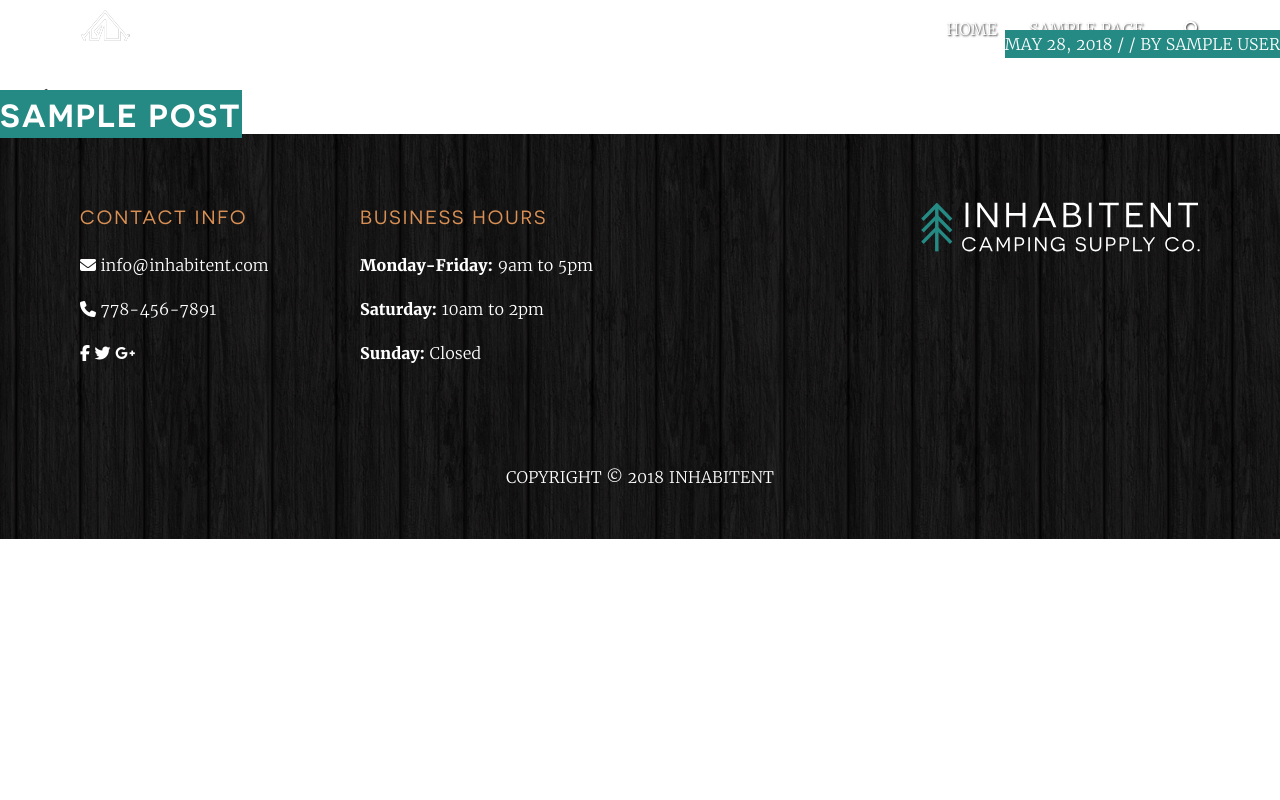
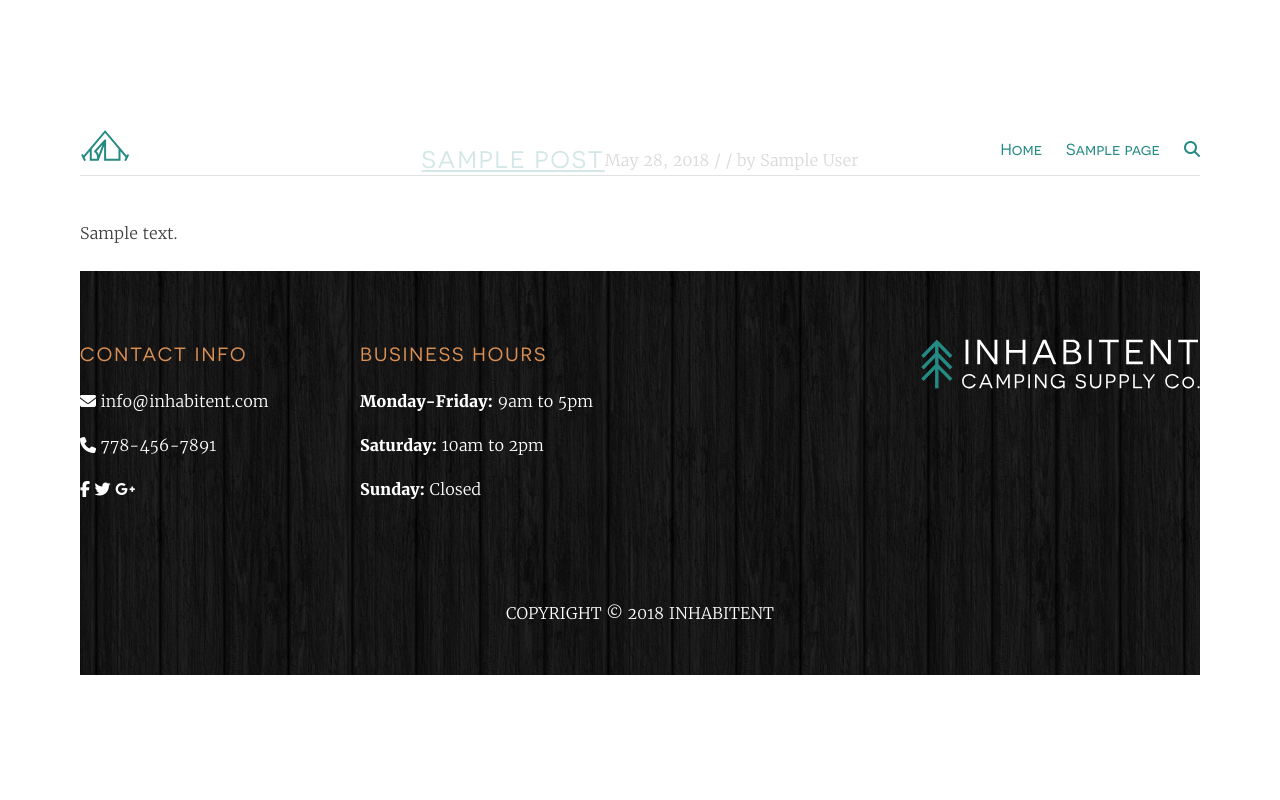
Before and after one commit to Showwtime/inhabitent, a WordPress theme: template themes/inhabitent/home.php in a window 1280 px wide. Run offline with PHP 8.4 and a stand-in for WordPress, Linux system fonts and the light colour scheme; the site name, menu and one post (Sample post) are stand-ins, and other content is empty; some libraries are stand-ins or nearby versions.

Commit message:
completely refactored header navigation bar

```diff
--- /dev/null
+++ b/themes/inhabitent/build/js/inhabitent-script.min.js
@@ -0,0 +1 @@
+jQuery("body").append(" ");
--- a/themes/inhabitent/header.php
+++ b/themes/inhabitent/header.php
@@ -16,18 +16,19 @@
 		<?php wp_head(); ?>
 	</head>
 
-	<body <?php body_class(); ?>>
+	<body class="container" <?php body_class(); ?>>
 		<div id="page" class="hfeed site">
 			<a class="skip-link screen-reader-text" href="#content"><?php esc_html( 'Skip to content' ); ?></a>
 
-			<header id="masthead" class="site-header" role="banner">
-			<div class="container">
+			<header id="masthead" class="site-header container" role="banner">
+			<div class="fixed-header">
 				<div class="site-branding">
 					<div class="logo">
 						<h1 class="site-title screen-reader-text"><a href="<?php echo esc_url( home_url( '/' ) ); ?>" rel="home"><?php bloginfo( 'name' ); ?></a></h1>
-						<a href="<?php echo get_home_url( '/' );?>"> <img src="<?php echo get_template_directory_uri() ?>/assets/images/logos/inhabitent-logo-tent-white.svg" width="50px" alt="home"></a>
+						<a href="<?php echo get_home_url( '/' );?>"> <img src="<?php echo get_template_directory_uri() ?>/assets/images/logos/inhabitent-logo-tent.svg" width="50px" alt="home"></a>
 					</div>
 				</div><!-- .site-branding -->
+
 
 				<nav id="site-navigation" class="main-navigation" role="navigation">
 					<button class="menu-toggle" aria-controls="primary-menu" aria-expanded="false"><?php esc_html( 'Primary Menu' ); ?></button>
@@ -36,6 +37,7 @@
 					<i class="fa fa-search"></i>
 					</div>
 				</nav><!-- #site-navigation -->
+
 			</div>
 			</header><!-- #masthead -->
 
--- a/themes/inhabitent/sass/_variables.scss
+++ b/themes/inhabitent/sass/_variables.scss
@@ -15,9 +15,9 @@ $color__background-pre: #eee;
 $color__background-ins: #fff9c0;
 $color__border-abbr: #666;
 
-$color__link: royalblue;
-$color__link-visited: purple;
-$color__link-hover: midnightblue;
+$color__link: #248A83;
+$color__link-visited: #248A83;
+$color__link-hover: #2f1339;
 
 // Typography
 
--- a/themes/inhabitent/sass/style.scss
+++ b/themes/inhabitent/sass/style.scss
@@ -75,8 +75,6 @@ body,
 	font-style: normal;
 	font-weight: normal;
 	line-height: 1.75;
-	background: #fff;
-	color: #404040;
 	min-height: 100vh;
 }
 
@@ -97,6 +95,7 @@ h2{
 	margin-left: auto;
 	margin-right: auto;
 	width: 1120px;
+	justify-content: center;
 }
 
 
@@ -104,52 +103,42 @@ h2{
 nav bar
 */
 
-.site-header .container{
-	display: flex;
-	justify-content: space-between;
-	align-items: center;
+.site-header{
+	position: fixed;
+	background: #fff;
+	background-color: rgba(255,255,255,.8);
+	border-bottom: 1px solid #e1e1e1;
+	padding: 0.5, 0;
+	z-index: 5;
 
-}
+	.fixed-header{
+		display: flex;
+		justify-content: center;
+		align-items: center;
+		width: 100%;
+		margin: auto;
+		font-family: 'Novecentos';
+		height: 50px;
 
-.site-header{
-	text-shadow: 1px 1px 2px #323232;
-}
+		.logo img{
+			height: 50px;
+			max-width: 50px;
+		}
+		.main-navigation{
+			display: flex;
+			justify-content: flex-end;
 
-.logo img{
-	max-width: 50px;
-	max-height: 50px;
-	&:hover{
-		color: #f2e5d0;
+			li{
+				padding-left: 1.5rem;
+			}
+			.header-search{
+				color: #248A83;
+				padding-left: 1.5rem;
+			}
+		}
 	}
 }
 
-.fa-search{
-	color: #fff;
-	text-shadow: 1 1 2px #323232;
-	margin-left: 1.5rem;
-	&:hover{
-		color: #f2e5d0;
-	}
-}
-
-.main-navigation{
-	display: flex;
-	justify-content: flex-end;
-}
-
-.site-branding{
-	display: inline;
-}
-
-.menu-item a{
-	text-decoration: none;
-	margin: 0 1rem;
-	color: #fff;
-	text-transform: uppercase;
-	&:hover{
-		color: #f2e5d0;
-	}
-}
 
 /*
 Main Home Section =============================
--- a/themes/inhabitent/style.css
+++ b/themes/inhabitent/style.css
@@ -464,11 +464,11 @@ textarea {
 --------------------------------------------------------------*/
 /* Links */
 a {
-  color: royalblue; }
+  color: #248A83; }
   a:visited {
-    color: purple; }
+    color: #248A83; }
   a:hover, a:focus, a:active {
-    color: midnightblue; }
+    color: #2f1339; }
   a:focus {
     outline: thin dotted; }
   a:hover, a:active {
@@ -728,8 +728,6 @@ body,
   font-style: normal;
   font-weight: normal;
   line-height: 1.75;
-  background: #fff;
-  color: #404040;
   min-height: 100vh; }
 
 h1, h2, h3, h4, h5, h6 {
@@ -746,56 +744,50 @@ h2 {
 .container {
   margin-left: auto;
   margin-right: auto;
-  width: 1120px; }
+  width: 1120px;
+  -webkit-box-pack: center;
+      -ms-flex-pack: center;
+          justify-content: center; }
 
 /*
 nav bar
 */
-.site-header .container {
+.site-header {
+  position: fixed;
+  background: #fff;
+  background-color: rgba(255, 255, 255, 0.8);
+  border-bottom: 1px solid #e1e1e1;
+  padding: 0.5, 0;
+  z-index: 5; }
+  .site-header .fixed-header {
     display: -webkit-box;
     display: -ms-flexbox;
     display: flex;
-  -webkit-box-pack: justify;
-      -ms-flex-pack: justify;
-          justify-content: space-between;
+    -webkit-box-pack: center;
+        -ms-flex-pack: center;
+            justify-content: center;
     -webkit-box-align: center;
         -ms-flex-align: center;
-          align-items: center; }
-
-.site-header {
-  text-shadow: 1px 1px 2px #323232; }
-
-.logo img {
-  max-width: 50px;
-  max-height: 50px; }
-  .logo img:hover {
-    color: #f2e5d0; }
-
-.fa-search {
-  color: #fff;
-  text-shadow: 1 1 2px #323232;
-  margin-left: 1.5rem; }
-  .fa-search:hover {
-    color: #f2e5d0; }
-
-.main-navigation {
+            align-items: center;
+    width: 100%;
+    margin: auto;
+    font-family: 'Novecentos';
+    height: 50px; }
+    .site-header .fixed-header .logo img {
+      height: 50px;
+      max-width: 50px; }
+    .site-header .fixed-header .main-navigation {
       display: -webkit-box;
       display: -ms-flexbox;
       display: flex;
       -webkit-box-pack: end;
           -ms-flex-pack: end;
               justify-content: flex-end; }
-
-.site-branding {
-  display: inline; }
-
-.menu-item a {
-  text-decoration: none;
-  margin: 0 1rem;
-  color: #fff;
-  text-transform: uppercase; }
-  .menu-item a:hover {
-    color: #f2e5d0; }
+      .site-header .fixed-header .main-navigation li {
+        padding-left: 1.5rem; }
+      .site-header .fixed-header .main-navigation .header-search {
+        color: #248A83;
+        padding-left: 1.5rem; }
 
 /*
 Main Home Section =============================
```
Also changed, not shown: themes/inhabitent/build/css/style.min.css. Lines whose indentation alone changed are shown as unchanged.
